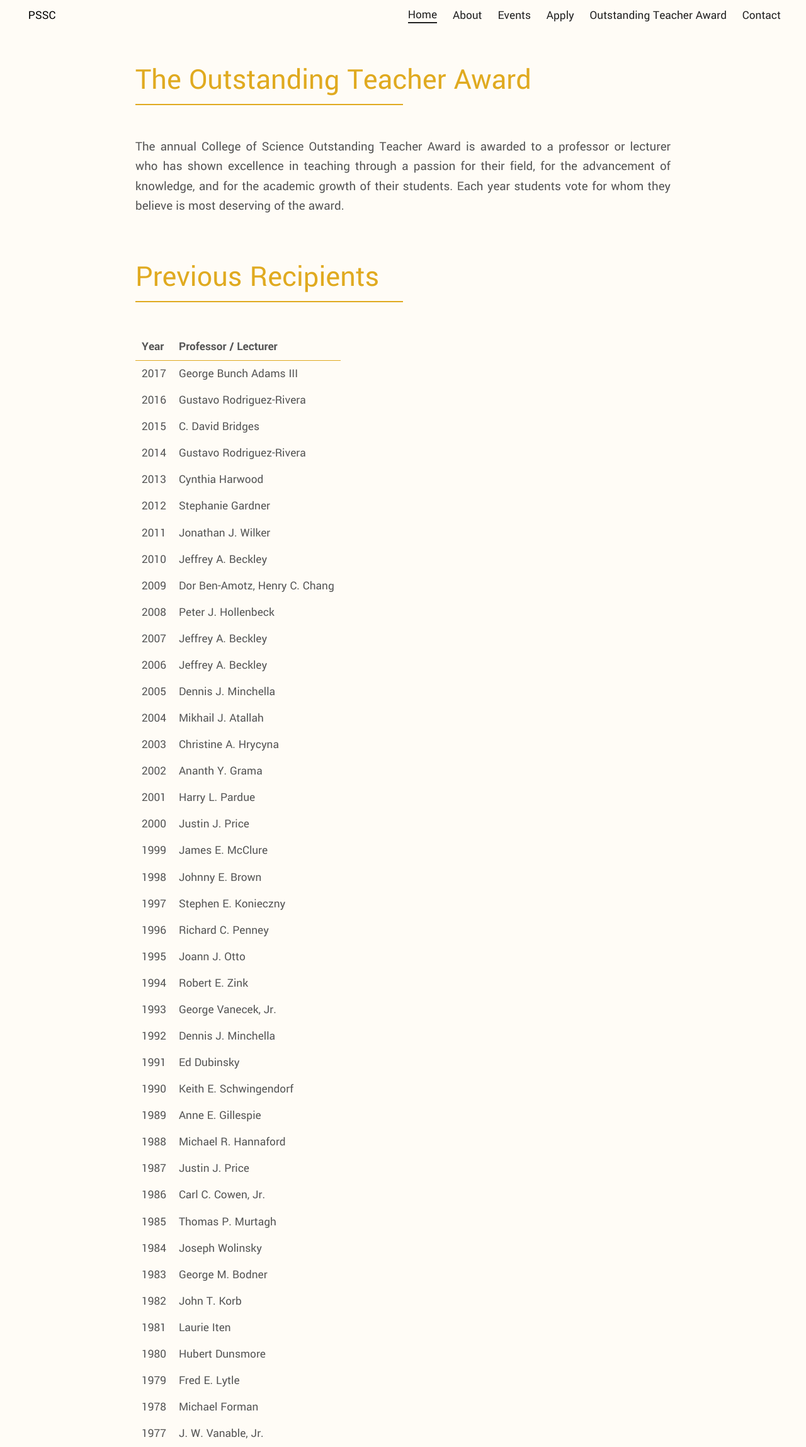
After one commit to Purdue-Science-Student-Council/website, a PHP site: page /outstanding-teacher-award.php in a window 1280 px wide. The commit adds this page. Shown: the whole page at 63% size. Run offline with PHP 8.4, Linux system fonts and the light colour scheme.

Commit message:
Outstanding teachers award done... for now

```diff
--- /dev/null
+++ b/js/ota.js
@@ -0,0 +1,75 @@
+const winners = [
+    "J. W. Vanable, Jr.",
+    "Michael Forman",
+    "Fred E. Lytle",
+    "Hubert Dunsmore",
+    "Laurie Iten",
+    "John T. Korb",
+    "George M. Bodner",
+    "Joseph Wolinsky",
+    "Thomas P. Murtagh",
+    "Carl C. Cowen, Jr.",
+    "Justin J. Price",
+    "Michael R. Hannaford",
+    "Anne E. Gillespie",
+    "Keith E. Schwingendorf",
+    "Ed Dubinsky",
+    "Dennis J. Minchella",
+    "George Vanecek, Jr.",
+    "Robert E. Zink",
+    "Joann J. Otto",
+    "Richard C. Penney",
+    "Stephen E. Konieczny",
+    "Johnny E. Brown",
+    "James E. McClure",
+    "Justin J. Price",
+    "Harry L. Pardue",
+    "Ananth Y. Grama",
+    "Christine A. Hrycyna",
+    "Mikhail J. Atallah",
+    "Dennis J. Minchella",
+    "Jeffrey A. Beckley",
+    "Jeffrey A. Beckley",
+    "Peter J. Hollenbeck",
+    "Dor Ben-Amotz, Henry C. Chang",
+    "Jeffrey A. Beckley",
+    "Jonathan J. Wilker",
+    "Stephanie Gardner",
+    "Cynthia Harwood",
+    "Gustavo Rodriguez-Rivera",
+    "C. David Bridges",
+    "Gustavo Rodriguez-Rivera",
+    "George Bunch Adams III"
+];
+const beginning_year = 1977;
+
+function addPreviousWinners() {
+    var table = document.getElementById("js-ota-table");
+
+    const str = winners.reduce((acc, winner, index) => {
+        const temp =
+            '<tr class="page-table-tr">' +
+                '<td class="page-table-td">' + (beginning_year + index) + '</td>' +
+                '<td class="page-table-td">' + winner + '</td>' +
+            '<tr>';
+        acc = temp + acc;
+        return acc;
+    }, "");
+
+    table.insertAdjacentHTML("beforeend", str);
+};
+
+function navDrawer() {
+    var m_nav = document.getElementById("js-m-nav");
+    m_nav.classList.toggle("m-nav-active");
+};
+
+function addClickListener(id, func) {
+    document.getElementById(id).addEventListener("click", func);
+};
+
+
+window.onload = function() {
+    addClickListener("js-m-nav-click", navDrawer);
+    addPreviousWinners();
+};
--- /dev/null
+++ b/outstanding-teacher-award.php
@@ -0,0 +1,45 @@
+<?php include("partials/header.php") ?>
+    <main class="main-container">
+        <div class="page">
+            <h1 class="page-title">The Outstanding Teacher Award</h1>
+            <hr class="page-divider">
+
+            <p class="page-text">
+                The annual College of Science Outstanding Teacher Award is awarded to a professor
+                or lecturer who has shown excellence in teaching through a passion for their field,
+                for the advancement of knowledge, and for the academic growth of their students.
+                Each year students vote for whom they believe is most deserving of the award.
+            </p>
+
+            <!-- <div class="col s12 flow-text">
+                <h5>Voting for the 2017 award has opened and will close on March 9th 2017</h5>
+                <h5 class="flow-text">
+                <span class="red-text">Dennis Minchella</span>, Professor of Biological Sciences, and <span class="red-text">Jeff Beckley</span>, Continuing Lecturer in Mathematics, are <span class="red-text">not eligible</span> for the award this year. Both have won the outstanding teacher award multiple times.
+                </h5>
+                <br>
+            </div> -->
+            <!-- <div class="col s12">
+                <div class="typeform-widget" data-url="https://pssc.typeform.com/to/PMKzK3" data-text="Outstanding Teacher Award" style="width:100%;height:500px;"></div>
+                <script>(function(){var qs,js,q,s,d=document,gi=d.getElementById,ce=d.createElement,gt=d.getElementsByTagName,id='typef_orm',b='https://s3-eu-west-1.amazonaws.com/share.typeform.com/';if(!gi.call(d,id)){js=ce.call(d,'script');js.id=id;js.src=b+'widget.js';q=gt.call(d,'script')[0];q.parentNode.insertBefore(js,q)}})()</script>
+                <div style="font-family: Sans-Serif;font-size: 12px;color: #999;opacity: 0.5; padding-top: 5px;">Powered by<a href="https://www.typeform.com/examples/?utm_campaign=PMKzK3&amp;utm_source=typeform.com-1806039-Basic&amp;utm_medium=typeform&amp;utm_content=typeform-embedded-poweredbytypeform&amp;utm_term=EN" style="color: #999" target="_blank">Typeform</a></div>
+            </div> -->
+        </div>
+        <div class="page">
+            <h1 class="page-title">Previous Recipients</h1>
+            <hr class="page-divider">
+
+            <table class="page-table">
+                <thead class="page-table-thead">
+                    <tr class="page-table-tr">
+                        <th class="page-table-th">Year</th>
+                        <th class="page-table-th">Professor / Lecturer</th>
+                    </tr>
+                </thead>
+                <tbody id="js-ota-table" class="page-table-tbody">
+
+                </tbody>
+            </table>
+        </div>
+    </main>
+    <script src="js/ota.js"></script>
+<?php include("partials/footer.php") ?>
--- a/styles/css/main.css
+++ b/styles/css/main.css
@@ -433,7 +433,7 @@ ul {
   margin-top: var(--nav-height); }
 
 .page {
-  width: 800px;
+  width: 850px;
   margin: 0 auto;
   padding-top: 50px; }
   .page-title {
@@ -442,9 +442,9 @@ ul {
     color: var(--gold-color);
     margin: 0; }
   .page-divider {
-    width: 40%;
+    width: 50%;
     color: var(--gold-color);
-    margin: 0 0 50px 0;
+    margin: 10px 0 50px 0;
     height: 2px;
     background: var(--gold-color);
     border: none; }
@@ -637,7 +637,6 @@ ul {
         background: var(--gray-color);
         margin: 0 auto 10px auto; }
       .page-council-members-member-name {
-        font-weight: 500;
         color: var(--gray-color);
         margin: 0;
         padding: 0; }
@@ -651,6 +650,21 @@ ul {
     width: 100%; }
     .page-council-members-member-img {
       width: 150px;
-      height: 150px; } }
+      height: 150px; }
+    .page-council-members-member-name {
+      font-weight: 500; } }
+
+.page-table {
+  text-align: left;
+  border-collapse: collapse;
+  color: var(--gray-color);
+  font-size: 1.2rem; }
+  .page-table-thead {
+    border-bottom: 1px solid;
+    border-color: var(--gold-color); }
+  .page-table-th {
+    padding: 10px; }
+  .page-table-td {
+    padding: 10px; }
 
 /*# sourceMappingURL=main.css.map */
--- a/styles/sass/_about.scss
+++ b/styles/sass/_about.scss
@@ -33,7 +33,6 @@
                 margin: 0 auto 10px auto;
             }
             &-name {
-                font-weight: 500;
                 color: $gray-color;
                 margin: 0;
                 padding: 0;
@@ -58,7 +57,7 @@
                     height: 150px;
                 }
                 &-name {
-
+                    font-weight: 500;
                 }
             }
         }
--- a/styles/sass/app.scss
+++ b/styles/sass/app.scss
@@ -25,7 +25,7 @@ ul {
 }
 
 .page {
-    width: 800px;
+    width: 850px;
     margin: 0 auto;
     padding-top: 50px;
 
@@ -37,9 +37,9 @@ ul {
     }
 
     &-divider {
-        width: 40%;
+        width: 50%;
         color: $gold-color;
-        margin: 0 0 50px 0;
+        margin: 10px 0 50px 0;
         height: 2px;
         background: $gold-color;
         border: none;
--- a/styles/sass/main.scss
+++ b/styles/sass/main.scss
@@ -13,3 +13,4 @@
 //Page CSS
 @import "./_index.scss";
 @import "./_about.scss";
+@import "./ota.scss";
--- /dev/null
+++ b/styles/sass/ota.scss
@@ -0,0 +1,22 @@
+.page-table {
+    text-align: left;
+    border-collapse: collapse;
+    color: $gray-color;
+    font-size: 1.2rem;
+    &-thead {
+        border-bottom: 1px solid;
+        border-color: $gold-color;
+    }
+    &-tbody {
+
+    }
+    &-tr {
+
+    }
+    &-th {
+        padding: 10px;
+    }
+    &-td {
+        padding: 10px;
+    }
+}
```
Also changed, not shown: 1 other file.
